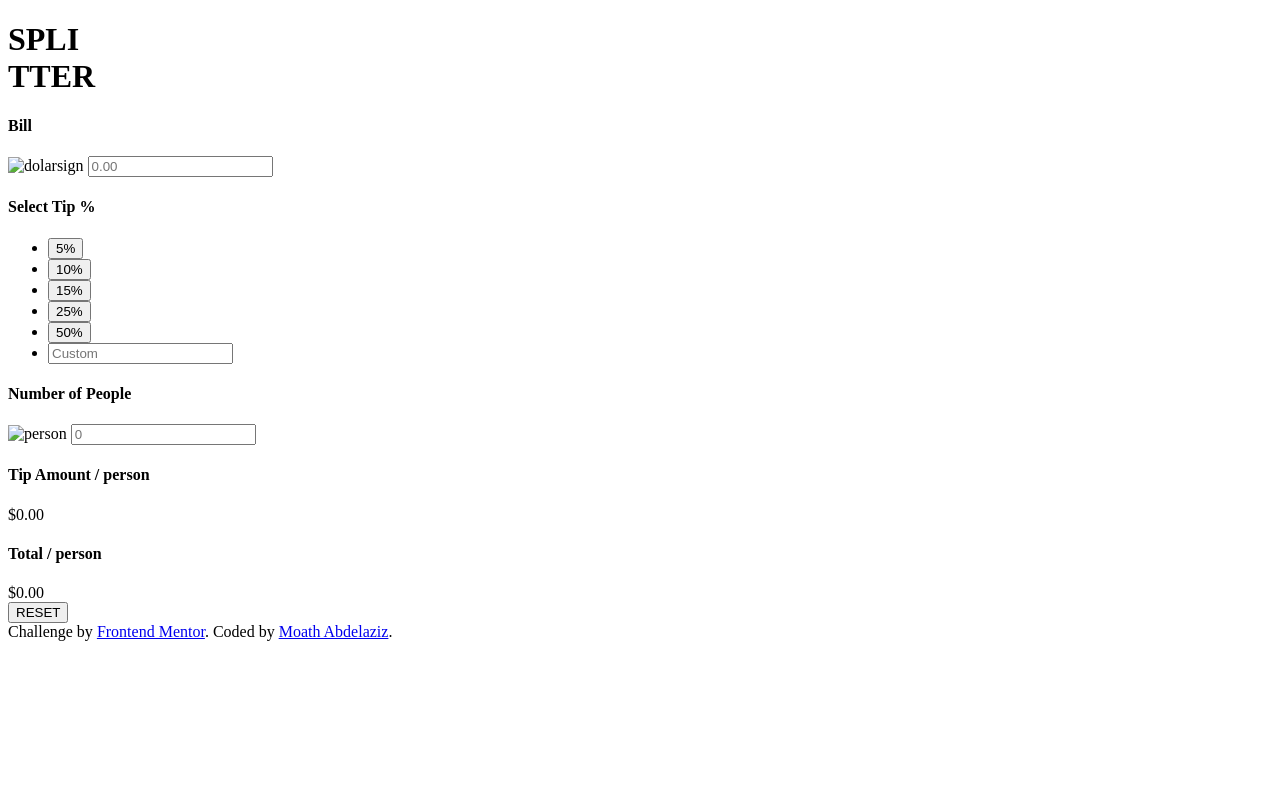
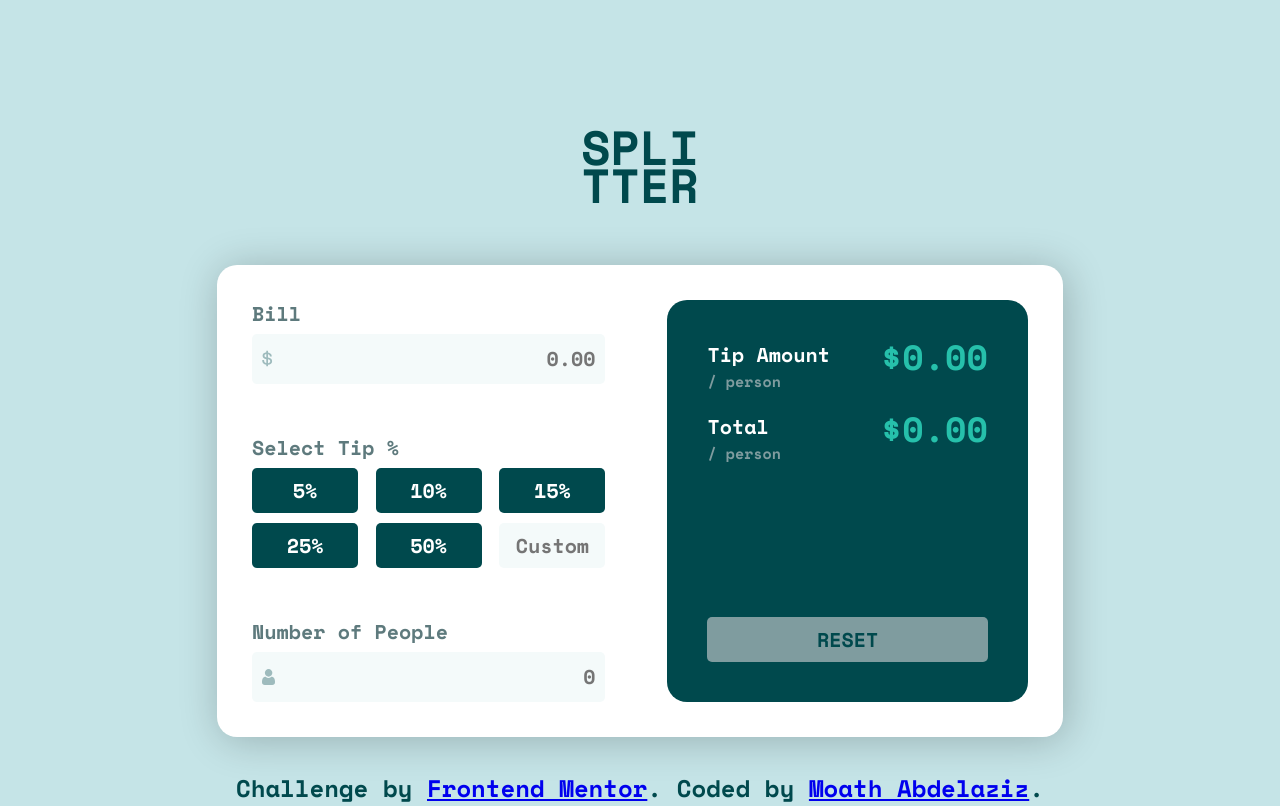
Before and after one commit to Moath-COE/TipCalc, a plain HTML site: page index.html in a window 1280 px wide. Drawn offline with nearby package versions, Linux system fonts and the light colour scheme; the site is published under a folder, as on GitHub Pages, so addresses that start at the root find nothing.

Commit message:
fixing routing issues

```diff
--- a/index.html
+++ b/index.html
@@ -12,7 +12,7 @@
       href="./images/favicon-32x32.png"
     />
 
-    <link rel="stylesheet" href="/Styles/index.css" />
+    <link rel="stylesheet" href="./Styles/index.css" />
 
     <title>Tip calculator app</title>
   </head>
@@ -32,7 +32,7 @@
               <span class="error e1"></span
             ></label>
             <div class="inbt1">
-              <img src="/images/icon-dollar.svg" alt="dolarsign" />
+              <img src="./images/icon-dollar.svg" alt="dolarsign" />
               <input
                 type="number"
                 name="bill-in-box"
@@ -74,7 +74,7 @@
               <span class="error e2"></span
             ></label>
             <div class="inbt1">
-              <img src="/images/icon-person.svg" alt="person" />
+              <img src="./images/icon-person.svg" alt="person" />
               <input
                 type="number"
                 name="pnum-in-box"
@@ -115,6 +115,6 @@
       >. Coded by <a href="https://twitter.com/Moath393">Moath Abdelaziz</a>.
     </div>
 
-    <script src="/JS/index.js"></script>
+    <script src="./JS/index.js"></script>
   </body>
 </html>
```
